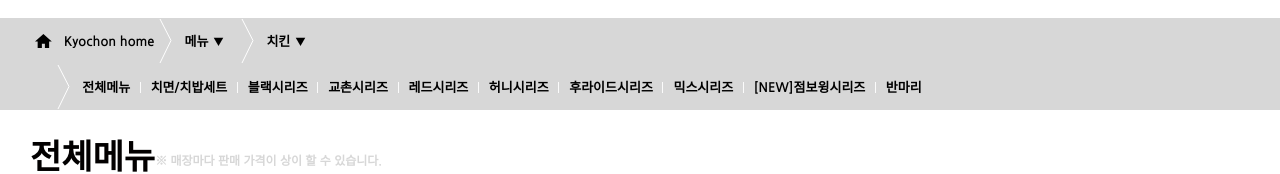
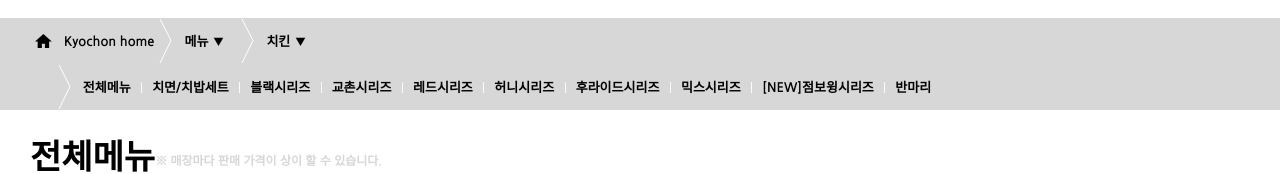
Before and after one commit to Lee-donggeun/git-branch-KDT7_LeeDongGeunWeb, a plain HTML site: page index.html in a window 1280 px wide. Shown: the part 144-318 px from the top of the page. Drawn offline with nearby package versions, Linux system fonts and the light colour scheme.

Commit message:
메뉴 가로사이즈 수정

```diff
--- a/index.html
+++ b/index.html
@@ -130,7 +130,7 @@
           </ol>
         </li>
         <li>
-          <ul class="menu-box" style="width: 940px;">
+          <ul class="menu-box" style="width: 990px;">
             <li>
               <img src="/image/arr_pageNavi.svg" alt="arrow-logo">
               <a href="#">전체메뉴</a>
```
